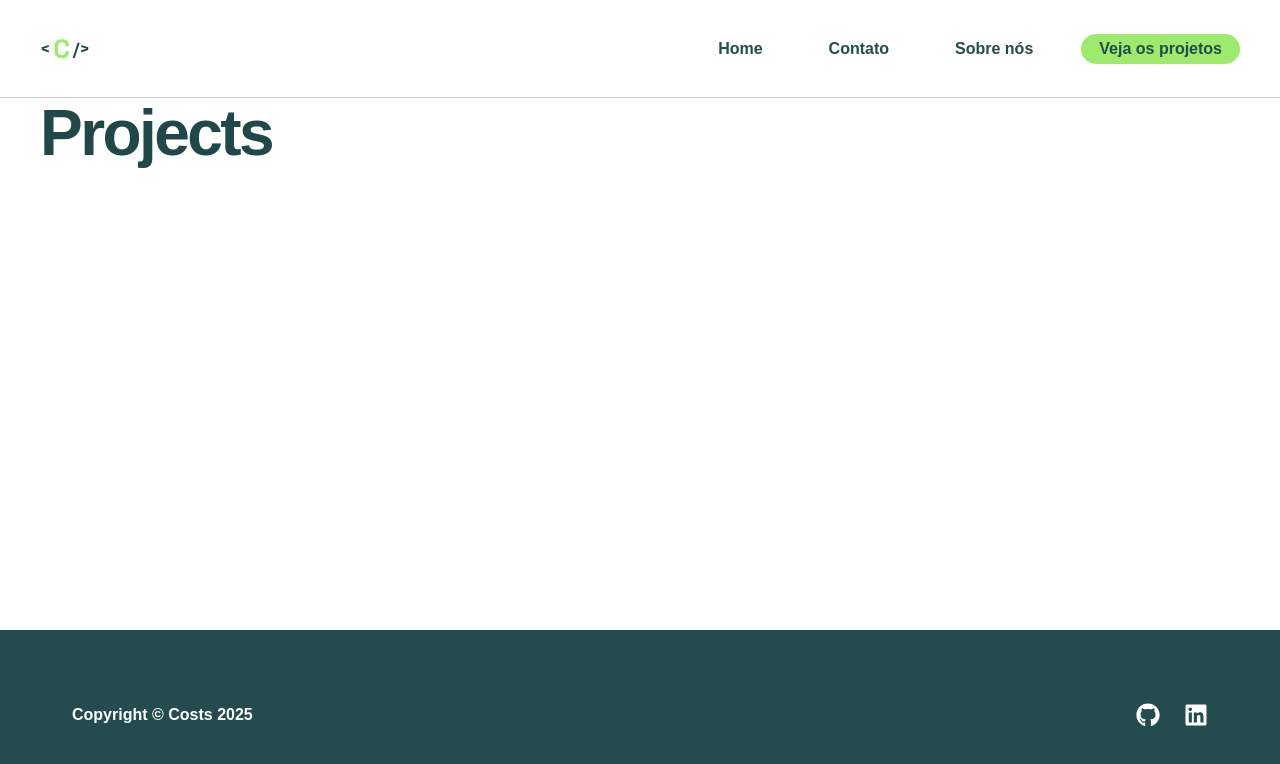
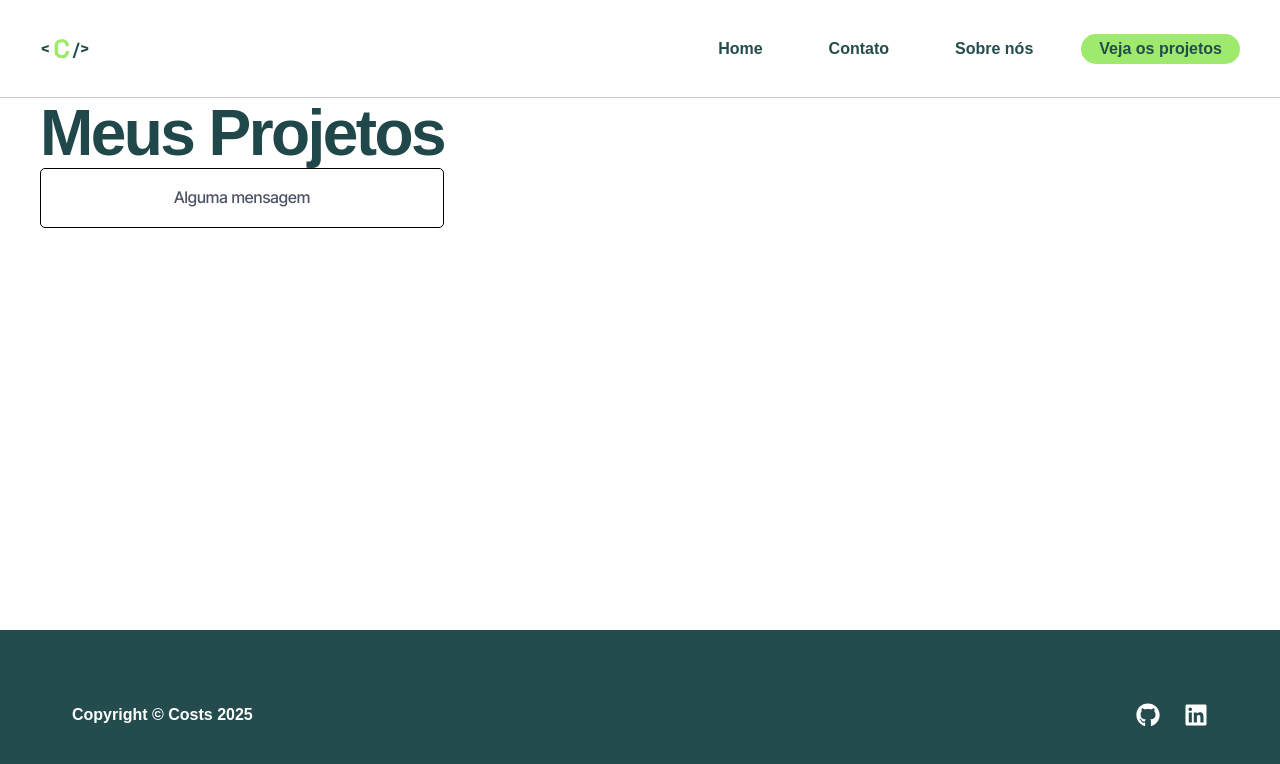
Before and after one commit to thisdev-davi/costs, a React (Create React App) app: page /projects in a window 1280 px wide. Shown: the top 764 px of the page. Built offline with nearby package versions, Linux system fonts and the light colour scheme; a web font is replaced by a local one.

Commit message:
basic messages

```diff
--- a/db.json
+++ b/db.json
@@ -7,6 +7,17 @@
       "category": {
         "id": "2",
         "name": "Desenvolvimento"
+      },
+      "cost": 0,
+      "services": []
+    },
+    {
+      "id": "0f0b",
+      "name": "Teste2",
+      "budget": "200",
+      "category": {
+        "id": "1",
+        "name": "Infra"
       },
       "cost": 0,
       "services": []
--- /dev/null
+++ b/src/components/layout/Message.js
@@ -0,0 +1,13 @@
+import styles from "./Message.module.css"
+
+
+function Message({type, msg}) {
+
+    return (
+        <div className={`${styles.message} & ${styles[type] }`}>
+            <p>{msg}</p>
+        </div>
+    )
+}
+
+export default Message
--- /dev/null
+++ b/src/components/layout/Message.module.css
@@ -0,0 +1,17 @@
+ .message {
+    width: 100%;
+    padding: 1em;
+    border: 1px solid #000;
+    margin: 0 auto;
+    text-align: center;
+    margin-bottom: 2em;
+    border-radius: 5px;
+}
+
+.succes {
+
+}
+
+.erros {
+
+}
--- a/src/components/pages/Projects.js
+++ b/src/components/pages/Projects.js
@@ -1,8 +1,12 @@
+import { useEffectEvent, useState } from "react"
+import Message from "../layout/Message"
+
 function Projects() {
 
     return(
         <div>
-            <h1>Projects</h1>
+            <h1>Meus Projetos</h1>
+            <Message msg={"Alguma mensagem"} />
         </div>
     )
 }
```
